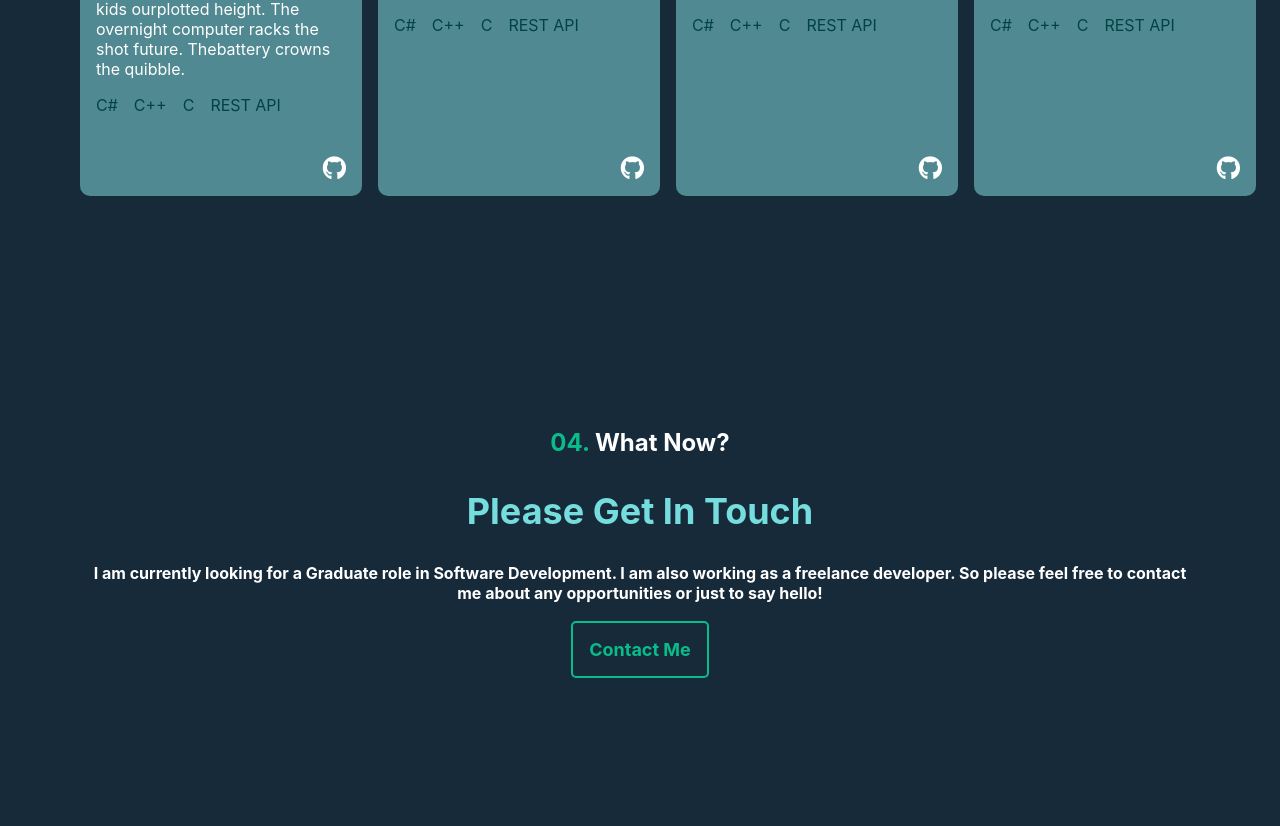
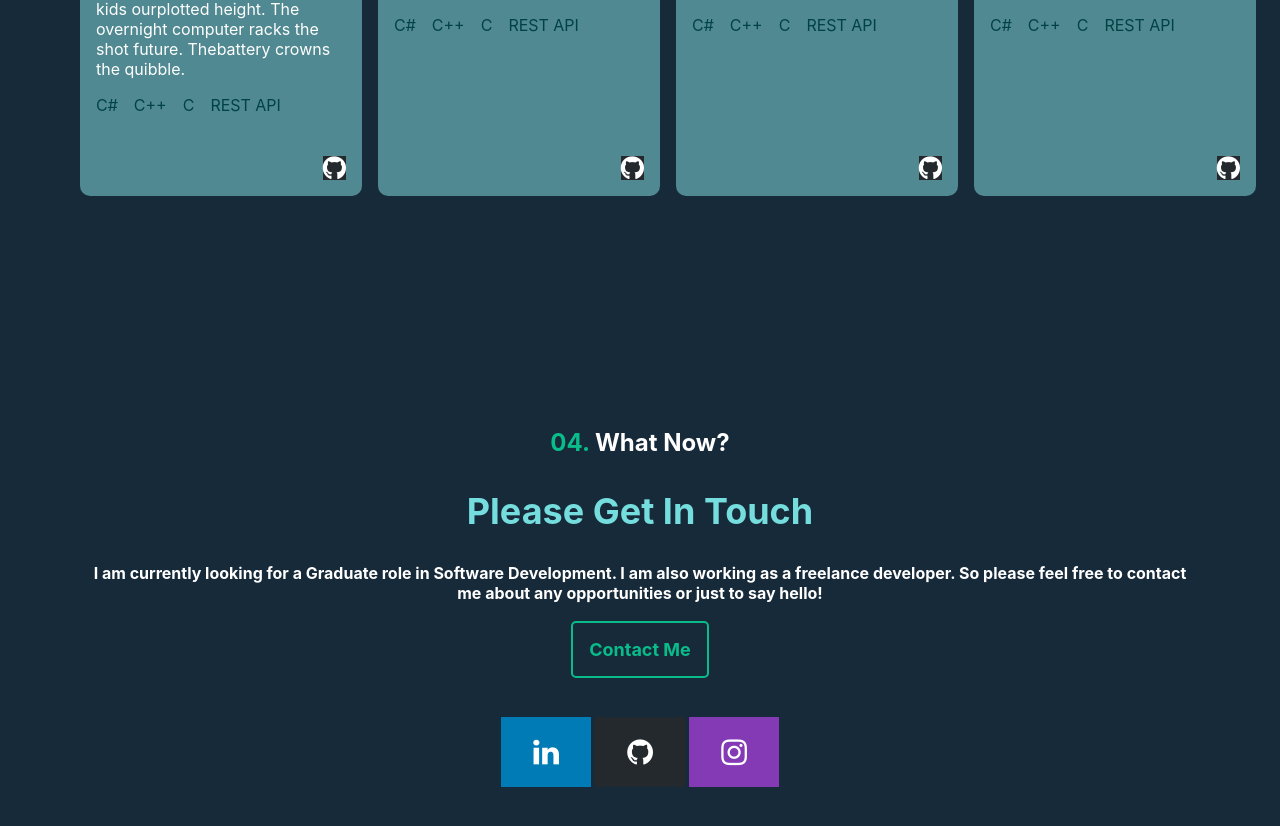
Before and after one commit to fmcfar200/personal-site, a React (Create React App) app: page / in a window 1280 px wide. Shown: the part 2486-3312 px from the top of the page. Built offline with nearby package versions, Linux system fonts and the light colour scheme.

Commit message:
social buttons

```diff
--- a/public/index.html
+++ b/public/index.html
@@ -14,6 +14,11 @@
       href="https://use.fontawesome.com/releases/v5.0.1/css/all.css"
       rel="stylesheet"
     />
+    <link
+      rel="stylesheet"
+      href="https://cdnjs.cloudflare.com/ajax/libs/font-awesome/4.7.0/css/font-awesome.min.css"
+    />
+
     <!--
       manifest.json provides metadata used when your web app is installed on a
       user's mobile device or desktop. See https://developers.google.com/web/fundamentals/web-app-manifest/
--- a/src/components/contactMe.jsx
+++ b/src/components/contactMe.jsx
@@ -17,6 +17,26 @@ const ContactMe = () => {
           contact me about any opportunities or just to say hello!
         </p>
         <ContactButton />
+        <div className="social-container">
+          <a
+            target="_blank"
+            rel="noopener noreferrer"
+            href="https://www.linkedin.com/in/fraser-mcfarlane-40b7bb106/"
+            className="fa fa-linkedin"
+          ></a>
+          <a
+            target="_blank"
+            rel="noopener noreferrer"
+            href="https://github.com/fmcfar200"
+            className="fa fa-github"
+          ></a>
+          <a
+            target="_blank"
+            rel="noopener noreferrer"
+            href="https://www.instagram.com/f_mcfarlane/"
+            className="fa fa-instagram"
+          ></a>
+        </div>
       </div>
     </div>
   );
--- a/src/styles/contactMe.css
+++ b/src/styles/contactMe.css
@@ -73,3 +73,35 @@
   opacity: 1;
   right: 0;
 }
+
+.social-container {
+  margin-top: 50px;
+}
+
+.fa {
+  padding: 20px;
+  font-size: 30px;
+  width: 50px;
+  text-align: center;
+  text-decoration: none;
+  margin: 5px 2px;
+}
+
+.fa:hover {
+  opacity: 0.7;
+}
+
+.fa-linkedin {
+  background: #007bb5;
+  color: white;
+}
+
+.fa-github {
+  color: white;
+  background: #24292e;
+}
+
+.fa-instagram {
+  background: #833ab4;
+  color: white;
+}
```
